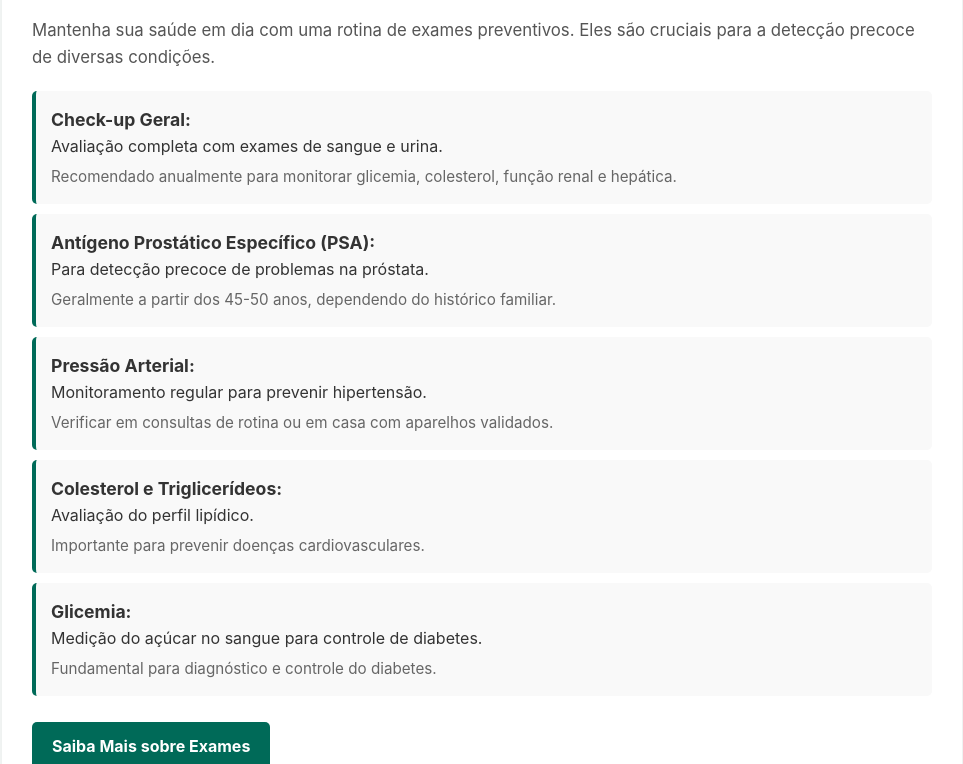
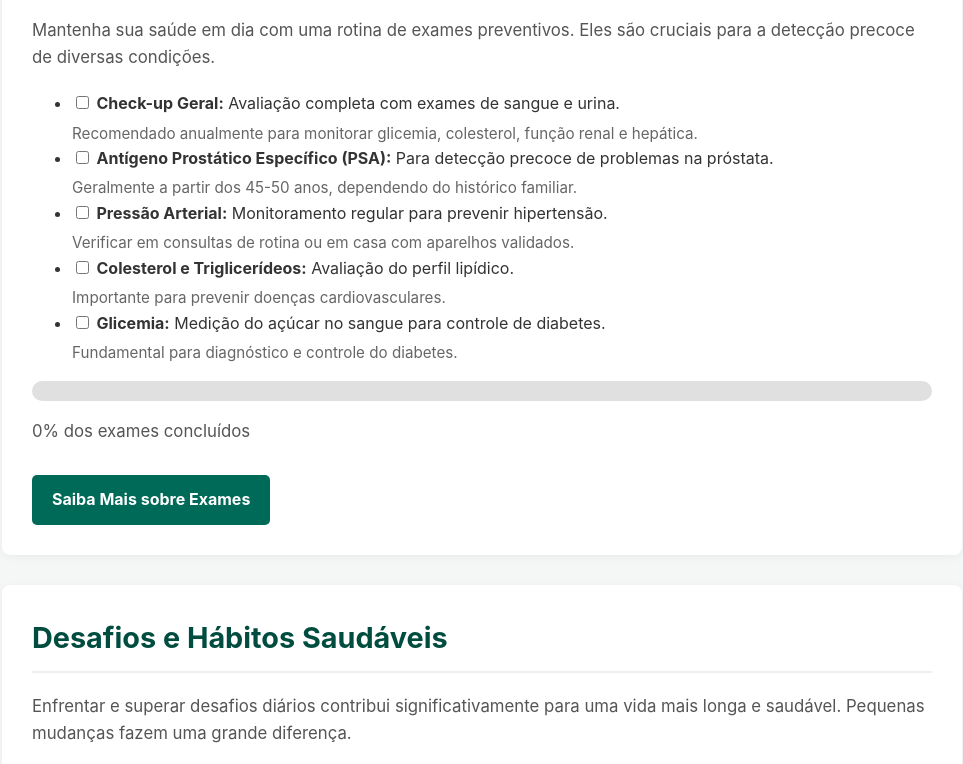
Before and after one commit to igcleyve/mvpsaudehomem, a plain HTML site: page checklist.html in a window 1280 px wide. Shown: the part 633-1397 px from the top of the page, without its empty margins (158-1121 px from the left). Drawn offline with Linux system fonts and the light colour scheme.

Commit message:
barra da porcentagem para os exames

```diff
--- a/checklist.html
+++ b/checklist.html
@@ -37,35 +37,48 @@
     </div>
     <p>Mantenha sua saúde em dia com uma rotina de exames preventivos. Eles são cruciais para a detecção precoce de diversas condições.</p>
 
-                <ul class="checklist-items">
+    <ul class="checklist-exames">
         <li>
-                        <strong>Check-up Geral:</strong> Avaliação completa com exames de sangue e urina.
+            <input type="checkbox" id="exame-1">
+            <label for="exame-1"><strong>Check-up Geral:</strong> Avaliação completa com exames de sangue e urina.</label>
             <p class="item-description">Recomendado anualmente para monitorar glicemia, colesterol, função renal e hepática.</p>
         </li>
         <li>
-                        <strong>Antígeno Prostático Específico (PSA):</strong> Para detecção precoce de problemas na próstata.
+            <input type="checkbox" id="exame-2">
+            <label for="exame-2"><strong>Antígeno Prostático Específico (PSA):</strong> Para detecção precoce de problemas na próstata.</label>
             <p class="item-description">Geralmente a partir dos 45-50 anos, dependendo do histórico familiar.</p>
         </li>
         <li>
-                        <strong>Pressão Arterial:</strong> Monitoramento regular para prevenir hipertensão.
+            <input type="checkbox" id="exame-3">
+            <label for="exame-3"><strong>Pressão Arterial:</strong> Monitoramento regular para prevenir hipertensão.</label>
             <p class="item-description">Verificar em consultas de rotina ou em casa com aparelhos validados.</p>
         </li>
         <li>
-                        <strong>Colesterol e Triglicerídeos:</strong> Avaliação do perfil lipídico.
+            <input type="checkbox" id="exame-4">
+            <label for="exame-4"><strong>Colesterol e Triglicerídeos:</strong> Avaliação do perfil lipídico.</label>
             <p class="item-description">Importante para prevenir doenças cardiovasculares.</p>
         </li>
         <li>
-                        <strong>Glicemia:</strong> Medição do açúcar no sangue para controle de diabetes.
+            <input type="checkbox" id="exame-5">
+            <label for="exame-5"><strong>Glicemia:</strong> Medição do açúcar no sangue para controle de diabetes.</label>
             <p class="item-description">Fundamental para diagnóstico e controle do diabetes.</p>
         </li>
     </ul>
+
+    <!-- Barra de progresso -->
+    <div class="progresso-container">
+        <div id="barraExames"></div>
+    </div>
+    <p id="textoExames">0% dos exames concluídos</p>
+
     <a href="#" class="btn btn-primary">Saiba Mais sobre Exames</a>
 </section>
+
 
             <section class="card-topico" id="desafios">
                 <div class="card-header">
                     <h2>Desafios e Hábitos Saudáveis</h2>
-                    <img src="https://via.placeholder.com/50" alt="Ícone de desafio" class="card-icon">
+
                 </div>
                 <p>Enfrentar e superar desafios diários contribui significativamente para uma vida mais longa e saudável. Pequenas mudanças fazem uma grande diferença.</p>
 
@@ -91,7 +104,7 @@
                         <p class="item-description">Reduz significativamente o risco de diversas doenças.</p>
                     </li>
                 </ul>
-                <a href="#" class="btn btn-secondary">Receba Dicas de Saúde</a>
+
             </section>
 
             </section>
@@ -99,7 +112,7 @@
             <section class="card-topico" id="meus-desafios">
                 <div class="card-header">
                     <h2>Meu Checklist Pessoal</h2>
-                    <img src="https://via.placeholder.com/50" alt="Ícone de checklist" class="card-icon">
+
                 </div>
                 <p>Use este espaço para marcar suas conquistas e construir hábitos saudáveis.</p>
 
@@ -168,6 +181,80 @@
 
         </section>
     </main>
+        <script>
+    // Seleciona todos os checkboxes dos desafios
+    const checkboxes = document.querySelectorAll('.checklist-interativo input[type="checkbox"]');
+    const barra = document.createElement('div');
+    const texto = document.createElement('p');
+
+    // Cria container da barra de progresso
+    const progressoContainer = document.createElement('div');
+    progressoContainer.classList.add('progresso-container');
+    barra.id = 'barraProgresso';
+    texto.id = 'textoProgresso';
+    texto.textContent = '0% concluído';
+
+    progressoContainer.appendChild(barra);
+    document.querySelector('#meus-desafios').appendChild(progressoContainer);
+    document.querySelector('#meus-desafios').appendChild(texto);
+
+    // Função para atualizar a barra e salvar o estado
+    function atualizarProgresso() {
+        const total = checkboxes.length;
+        const marcados = Array.from(checkboxes).filter(c => c.checked).length;
+        const porcentagem = Math.round((marcados / total) * 100);
+
+        // Atualiza a barra e o texto
+        barra.style.width = porcentagem + '%';
+        texto.textContent = porcentagem + '% concluído';
+
+        // Salva no localStorage
+        checkboxes.forEach((c, i) => {
+            localStorage.setItem('desafio-' + i, c.checked);
+        });
+    }
+
+    // Restaura o estado salvo no carregamento
+    checkboxes.forEach((c, i) => {
+        const salvo = localStorage.getItem('desafio-' + i);
+        if (salvo === 'true') c.checked = true;
+        c.addEventListener('change', atualizarProgresso);
+    });
+
+    // Atualiza progresso ao carregar
+    atualizarProgresso();
+</script>
+
+<script>
+    // Interação dos checkboxes dos exames
+    const exames = document.querySelectorAll('.checklist-exames input[type="checkbox"]');
+    const barraExames = document.getElementById('barraExames');
+    const textoExames = document.getElementById('textoExames');
+
+    function atualizarProgressoExames() {
+        const total = exames.length;
+        const marcados = Array.from(exames).filter(e => e.checked).length;
+        const porcentagem = Math.round((marcados / total) * 100);
+
+        barraExames.style.width = porcentagem + '%';
+        textoExames.textContent = `${porcentagem}% dos exames concluídos`;
+
+        // Salvar estado no localStorage
+        exames.forEach((e, i) => {
+            localStorage.setItem('exame-' + i, e.checked);
+        });
+    }
+
+    // Restaurar estado salvo
+    exames.forEach((e, i) => {
+        const salvo = localStorage.getItem('exame-' + i);
+        if (salvo === 'true') e.checked = true;
+        e.addEventListener('change', atualizarProgressoExames);
+    });
+
+    atualizarProgressoExames();
+</script>
+
 
 </body>
 </html>
--- a/style.css
+++ b/style.css
@@ -661,3 +661,26 @@ overflow: hidden;
 #meus-desafios input[type="checkbox"] {
     margin-right: 10px;
 }
+
+.progresso-container {
+    width: 100%;
+    background-color: #e0e0e0;
+    border-radius: 10px;
+    height: 20px;
+    margin-top: 15px;
+    overflow: hidden;
+}
+
+#barraProgresso {
+    height: 100%;
+    width: 0%;
+    background-color: #007bff;
+    border-radius: 10px;
+    transition: width 0.4s ease-in-out;
+}
+
+#textoProgresso {
+    font-weight: bold;
+    margin-top: 5px;
+    color: #333;
+}
```
Lines whose indentation alone changed are shown as unchanged.
